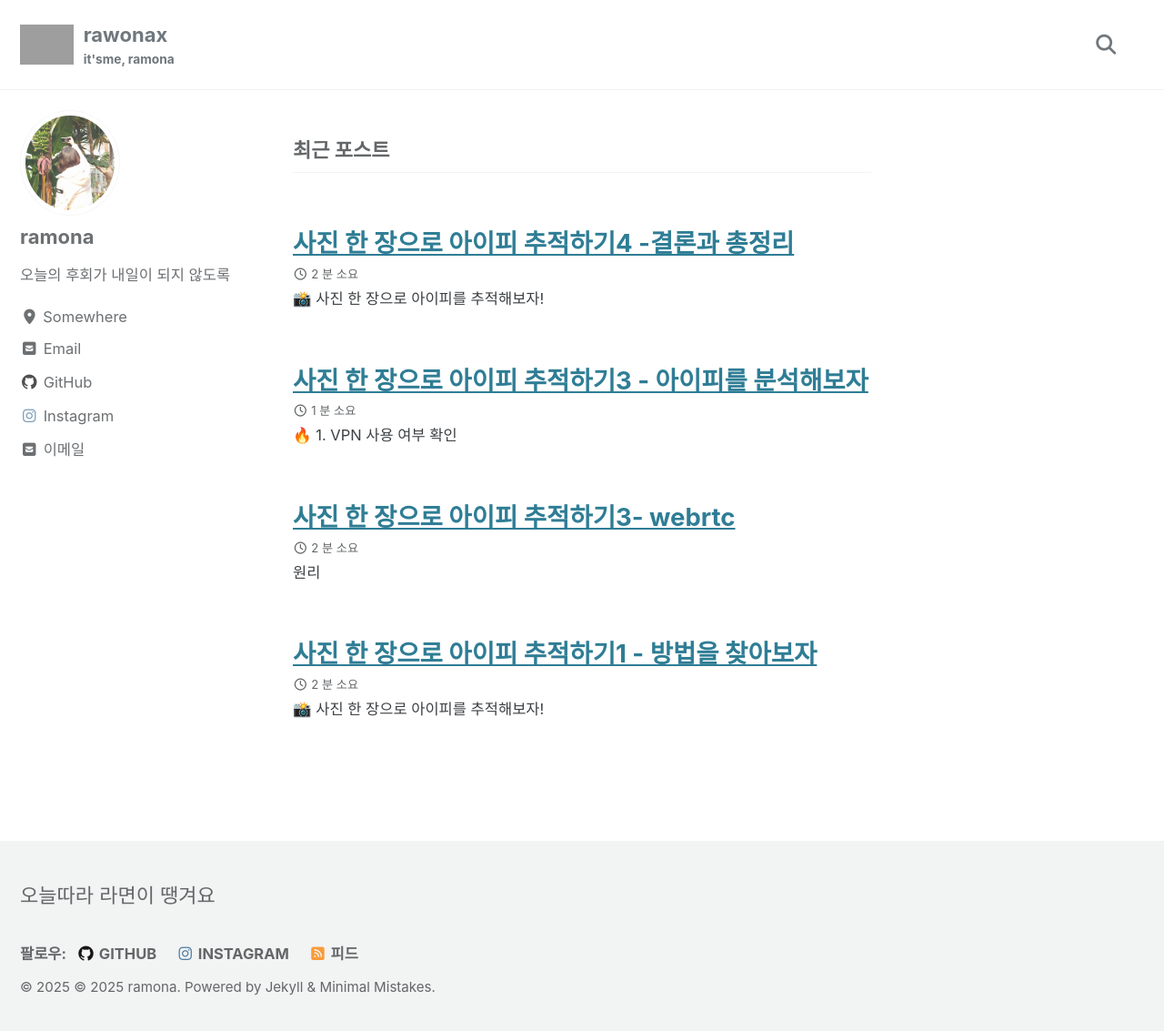
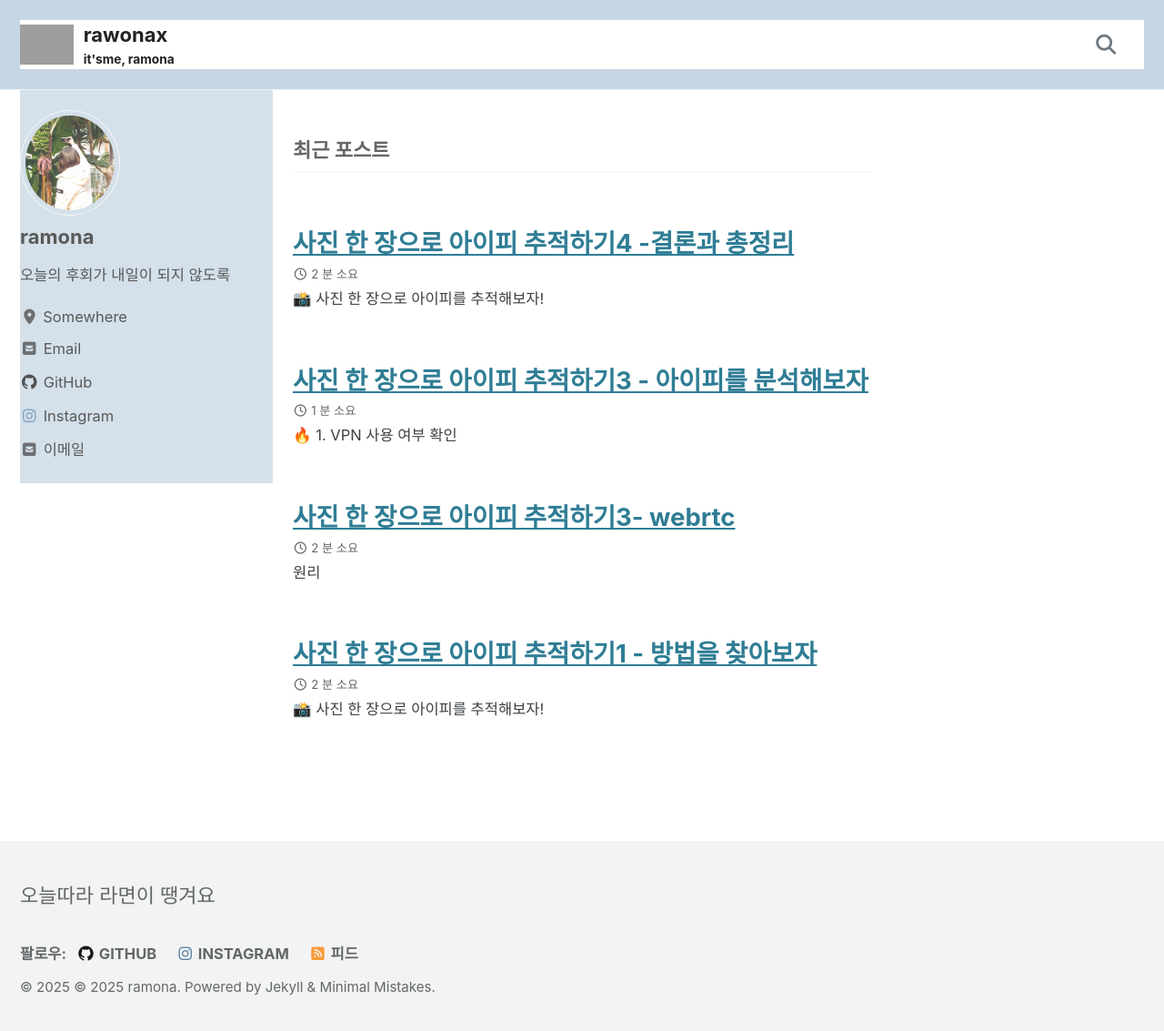
Before and after one commit to rawonax/rawonax.github.io, a Jekyll site: the page built from index.html, in a window 1280 px wide and 1140 px high. Shown: the top 1133 px of the window at 91% size. Built offline with Jekyll 4.4.1, drawn with Linux system fonts in a browser that asks for light colours; cached includes are drawn as plain includes; the list of posts is cut into pages by our own code; comment, search, counter and statistics services are not loaded; grey boxes are pictures that could not be loaded.

Commit message:
블로그 색변경

```diff
--- a/assets/css/main.scss
+++ b/assets/css/main.scss
@@ -23,3 +23,28 @@ search: false
 .page__content h3 {
   font-size: 1.0rem;
 }
+
+// 팬톤 13-4201 Cloud Blue 테마 색상
+$cloud-blue: #C6D6E3;
+
+// 사이드바 배경 색상
+.sidebar {
+  background-color: $cloud-blue !important;
+}
+
+// 네비게이션 바 배경 색상
+.masthead {
+  background-color: $cloud-blue !important;
+}
+
+.site-nav, .masthead, .sidebar {
+    background-color: $cloud-blue !important;
+  }
+
+.sidebar, .masthead {
+    color: #222; // 어두운 회색
+  }
+
+.sidebar a, .masthead a {
+    color: #222;
+  }
```
